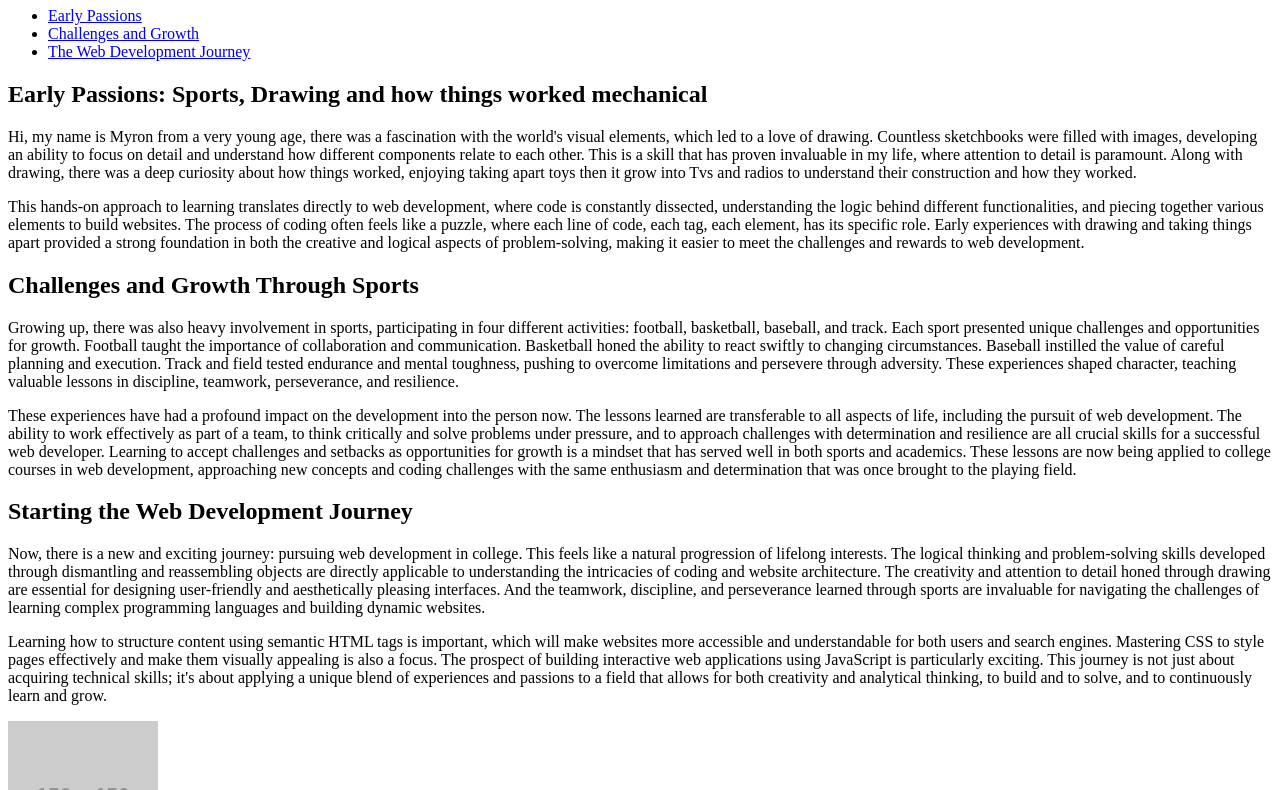
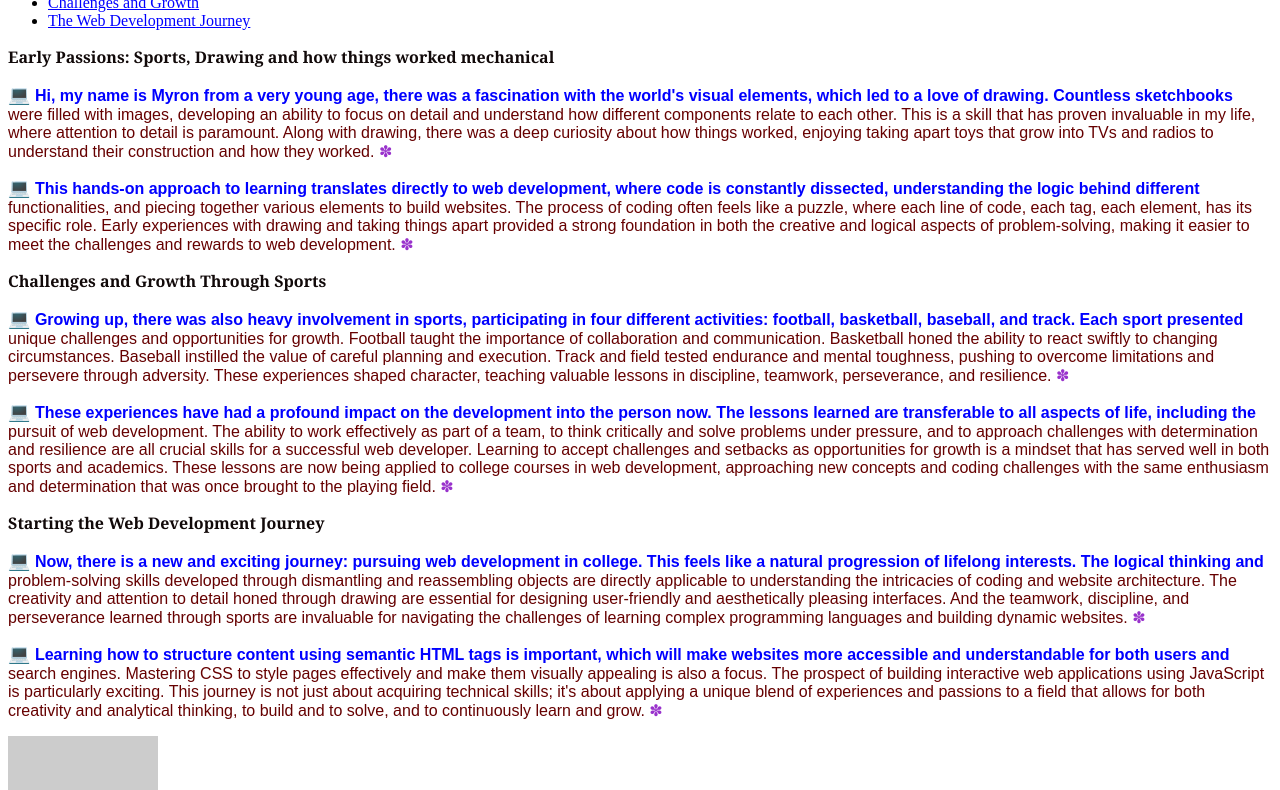
Before and after one commit to stylzsog11-del/stylzsog11-del.github.io, a plain HTML site: page index.html in a window 1280 px wide. Shown: the part 73-863 px from the top of the page. Drawn offline with Linux system fonts and the light colour scheme; placeholder pictures from the web are drawn by us.

Commit message:
RichardsonMyron_Web Page

```diff
--- a/css/style.css
+++ b/css/style.css
@@ -1,12 +1,60 @@
-<!DOCTYPE html>
-<html lang="en">
-<html>
-<head>
-  <title>My Styled Page</title>
-  <link rel="stylesheet" href="css/style.css">
-</head>
-<body>
-  <h1>Welcome to my website!</h1>
-  <p>This is a paragraph of text that we will style.</p>
-</body>
-</html>
+ p {
+  color: #660000;
+  font-family: Arial, Helvetica, sans-serif;
+}
+
+h1, h2, h3 {
+  color: #110909;
+  font: 700 16px Georgia, 'Times New Roman', Times, sans-serif;
+}
+
+a:link { color: blue; }
+a:visited { color: green; }
+a:hover { color: maroon; }
+a:active { color: blue; }
+/*
+    p::first-line – targets the first line of a block
+    p::first-letter – targets the first letter
+    p::before – inserts content before an element
+    p::after – inserts content after an element
+*/
+    p::first-line {
+      color: blue;
+      font-weight: bold;
+    }
+    p::first-letter {
+      font-size: large;
+      color: black;
+    }
+    p::before {
+      content: "💻";
+      color:#006633
+    }
+    p::after {
+      content: "✽";
+      color: darkorchid;
+    }
+
+/*
+<div id="gallery">
+  <img src="img1.png" id="img1">
+  <p>
+    <img src="img2.png" id="img2">
+    <img src="img3.png" id="img3">
+    <img src="img4.png" id="img4">
+  </p>
+</div>
+*/
+<div id="gallery">
+    <img src="img1.png" id="img1" alt="Web developer working on a laptop">
+    <p>
+        <img src="img2.png" id="img2" alt="Web developer coding on a computer">
+        <img src="img3.png" id="img3" alt="Web developer discussing project with team">
+        <img src="img4.png" id="img4" alt="Web developer reviewing website on tablet">
+    </p>
+</div>
+
+#gallery img 	Descendant selector – targets all <img> inside #gallery 	#img1, #img2, #img3, #img4
+#gallery > img 	Child selector – targets direct child <img> inside #gallery 	#img1
+#img2 + img 	Adjacent sibling selector – targets next <img> after #img2 	#img3
+#img2 ~ img 	General sibling selector – targets all siblings after #img2 	#img3, #img4
--- a/index.html
+++ b/index.html
@@ -23,7 +23,7 @@
     <section id="early-passions">
       <h2>Early Passions: Sports, Drawing and how things worked mechanical</h2>
       <p>
-        Hi, my name is Myron from a very young age, there was a fascination with the world's visual elements, which led to a love of drawing. Countless sketchbooks were filled with images, developing an ability to focus on detail and understand how different components relate to each other. This is a skill that has proven invaluable in my life, where attention to detail is paramount. Along with drawing, there was a deep curiosity about how things worked, enjoying taking apart toys then it grow into Tvs and radios to understand their construction and how they worked.
+        Hi, my name is Myron from a very young age, there was a fascination with the world's visual elements, which led to a love of drawing. Countless sketchbooks were filled with images, developing an ability to focus on detail and understand how different components relate to each other. This is a skill that has proven invaluable in my life, where attention to detail is paramount. Along with drawing, there was a deep curiosity about how things worked, enjoying taking apart toys that grow into TVs and radios to understand their construction and how they worked.
       </p>
       <p>
         This hands-on approach to learning translates directly to web development, where code is constantly dissected, understanding the logic behind different functionalities, and piecing together various elements to build websites. The process of coding often feels like a puzzle, where each line of code, each tag, each element, has its specific role. Early experiences with drawing and taking things apart provided a strong foundation in both the creative and logical aspects of problem-solving, making it easier to meet the challenges and rewards to web development.
```
